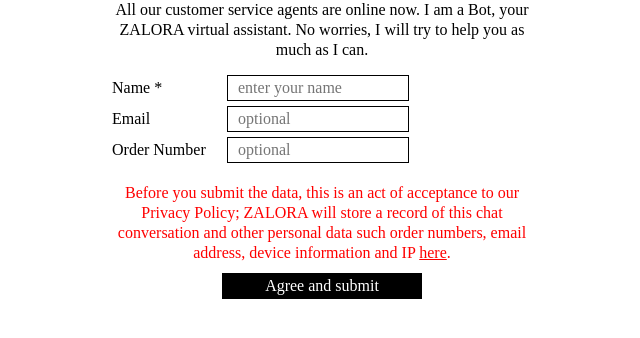
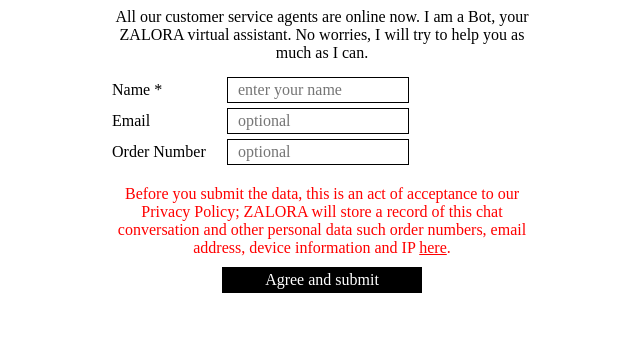
Before and after one commit to gautamprajapati090/gautamprajapati090.github.io, a plain HTML site: page onlineform.html in a window 1280 px wide. Shown: the whole page, without its empty margins (318-958 px from the left). Drawn offline with nearby package versions, Linux system fonts and the light colour scheme; a web font is replaced by a local one.

Commit message:
Update onlineform.html

```diff
--- a/onlineform.html
+++ b/onlineform.html
@@ -5,7 +5,7 @@
     <title></title>
     <style>
       @font-face {    font-family:  botplatform-font;    src: url('https://cdn.yellowmessenger.com/files/fonts/proximanova-regular.a7942249.woff') format('woff');}@font-face {    font-family:  botplatform-font;    src: url('https://cdn.yellowmessenger.com/files/fonts/proximanova-semibold.46e3f047.woff') format('woff');    font-weight: 700;}@font-face {    font-family:  botplatform-font;    src: url('https://cdn.yellowmessenger.com/files/fonts/proximanova-regular-italic.053a1112.woff') format('woff');    font-style: italic;}@font-face {    font-family:  botplatform-font;    src: url('https://cdn.yellowmessenger.com/files/fonts/proximanova-semibold-italic.660bf63e.woff') format('woff');    font-weight: 700;    font-style: italic;}
-        body{margin:0;font-size:16px;line-height:1.25em;color:#000;font-family:botplatform-font;}
+/*         body{margin:0;font-size:16px;line-height:1.25em;color:#000;font-family:botplatform-font;} */
         .form-outer{width:420px;max-width:100%;margin:0 auto;}
         .form-outer .form-title{background-color:#000;color:#fff;padding:8px 5px;}
         .form-outer .form-title h5{text-align:center;color:#fff;margin:0;}
```
